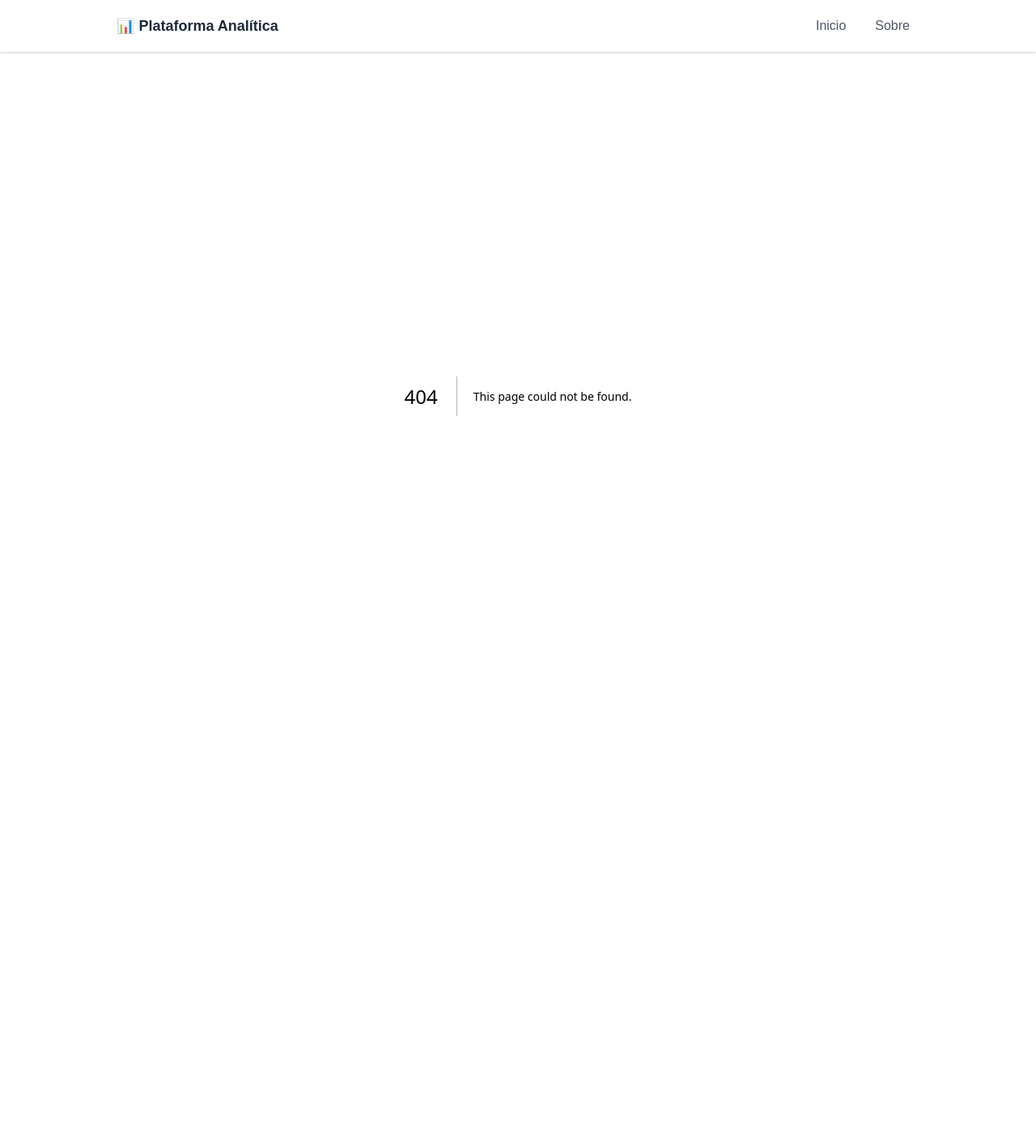
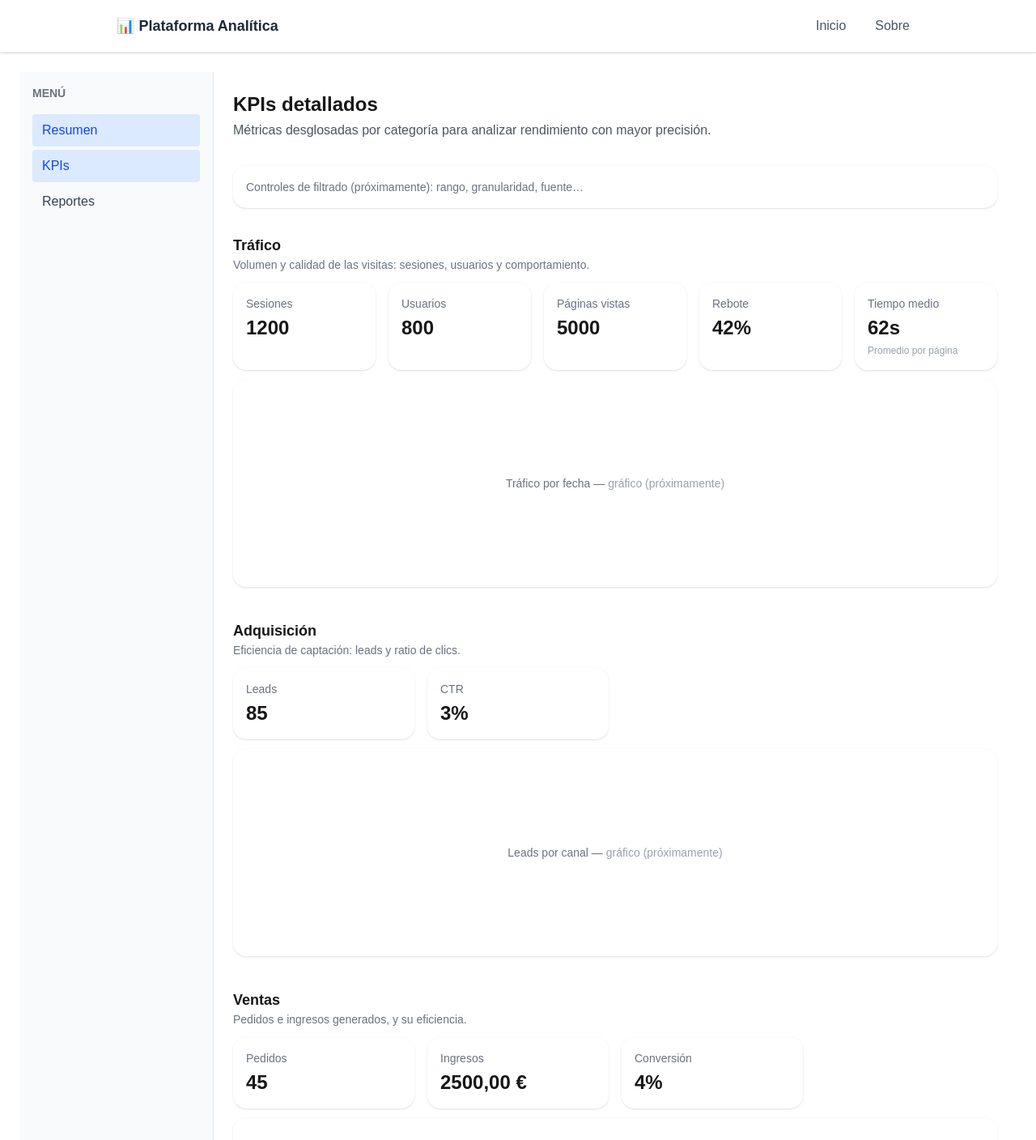
Before and after one commit to Aida230/plataforma-analitica, a Next.js app in the folder apps/web/: page /dashboard/kpis in a window 1280 px wide. Before the commit this address had no page. Shown: the top 1408 px of the page at 81% size. Before the commit the page ends 913 px from the top, so only its background shows below. Built offline with nearby package versions, Linux system fonts and the light colour scheme.

Commit message:
kpis scaffoldind

```diff
--- /dev/null
+++ b/apps/web/src/app/dashboard/kpis/page.tsx
@@ -0,0 +1,204 @@
+'use client';
+/**
+ * Página KPIs (detalle)
+ * - Hereda el layout de /dashboard automáticamente.
+ * - Maquetación con Tailwind.
+ * - Usa datos mock por ahora (sin llamadas a API).
+ * - Incluye:
+ *   1) Encabezado + descripción
+ *   2) Bloque de "controles" (placeholder)
+ *   3) Secciones por categoría con tarjetas KPI
+ *   4) Placeholders de gráficos/tablas
+ */
+
+import React from 'react';
+
+// ---------------------------
+// Helpers de formato (mock)
+// ---------------------------
+const fmtPercent = (n: number) => `${Math.round(n * 100)}%`;
+const fmtCurrency = (n: number) =>
+  new Intl.NumberFormat('es-ES', { style: 'currency', currency: 'EUR' }).format(n);
+
+// ---------------------------
+// Datos mock (mismos nombres
+// que los del backend para
+// que luego sea fácil conectar)
+// ---------------------------
+const mock = {
+  traffic: {
+    sessions: 1200,
+    users: 800,
+    pageviews: 5000,
+    bounceRate: 0.42,
+    averageTimeOnPageSeconds: 62,
+  },
+  acquisition: {
+    leads: 85,
+    clickThroughRate: 0.032,
+  },
+  sales: {
+    orders: 45,
+    revenue: 2500,
+    conversionRate: 0.037,
+  },
+  engagement: {
+    returningUsers: 320,
+    totalEvents: 4100,
+  },
+};
+
+// ---------------------------
+// UI: Tarjeta KPI simple
+// ---------------------------
+function KpiCard({
+  title,
+  value,
+  hint,
+}: {
+  title: string;
+  value: React.ReactNode;
+  hint?: string;
+}) {
+  return (
+    <div className="rounded-2xl p-4 shadow bg-white">
+      <div className="text-sm text-gray-500">{title}</div>
+      <div className="mt-1 text-2xl font-semibold">{value}</div>
+      {hint ? <div className="mt-1 text-xs text-gray-400">{hint}</div> : null}
+    </div>
+  );
+}
+
+// ---------------------------
+// UI: Bloque (título + contenido)
+// ---------------------------
+function Section({
+  title,
+  children,
+  description,
+}: {
+  title: string;
+  description?: string;
+  children: React.ReactNode;
+}) {
+  return (
+    <section className="space-y-3">
+      <div>
+        <h2 className="text-lg font-semibold">{title}</h2>
+        {description ? <p className="text-sm text-gray-500">{description}</p> : null}
+      </div>
+      {children}
+    </section>
+  );
+}
+
+// ---------------------------
+// UI: Placeholder gráfico
+// (para reservar espacio)
+// ---------------------------
+function ChartPlaceholder({ label }: { label: string }) {
+  return (
+    <div className="bg-white rounded-2xl p-6 shadow flex items-center justify-center h-64">
+      <div className="text-gray-500 text-sm">
+        {label} — <span className="text-gray-400">gráfico (próximamente)</span>
+      </div>
+    </div>
+  );
+}
+
+// ---------------------------
+// Página
+// ---------------------------
+export default function KpisPage() {
+  // 🔜 Más adelante: leerá params (fechas, granularidad) y hará fetch a /kpis/*
+  // Por ahora solo maquetación con mock.
+
+  return (
+    <div className="space-y-8">
+      {/* 1) Encabezado */}
+      <header className="space-y-1">
+        <h1 className="text-2xl font-semibold">KPIs detallados</h1>
+        <p className="text-gray-600">
+          Métricas desglosadas por categoría para analizar rendimiento con mayor precisión.
+        </p>
+      </header>
+
+      {/* 2) Controles (placeholder) */}
+      <div className="bg-white rounded-2xl p-4 shadow flex flex-wrap gap-3 items-center">
+        <span className="text-sm text-gray-500">
+          Controles de filtrado (próximamente): rango, granularidad, fuente…
+        </span>
+      </div>
+
+      {/* 3) Categorías */}
+      <div className="space-y-10">
+
+        {/* Tráfico */}
+        <Section
+          title="Tráfico"
+          description="Volumen y calidad de las visitas: sesiones, usuarios y comportamiento."
+        >
+          <div className="grid grid-cols-1 sm:grid-cols-2 lg:grid-cols-5 gap-4">
+            <KpiCard title="Sesiones" value={mock.traffic.sessions} />
+            <KpiCard title="Usuarios" value={mock.traffic.users} />
+            <KpiCard title="Páginas vistas" value={mock.traffic.pageviews} />
+            <KpiCard title="Rebote" value={fmtPercent(mock.traffic.bounceRate)} />
+            <KpiCard
+              title="Tiempo medio"
+              value={`${mock.traffic.averageTimeOnPageSeconds}s`}
+              hint="Promedio por página"
+            />
+          </div>
+          <ChartPlaceholder label="Tráfico por fecha" />
+        </Section>
+
+        {/* Adquisición */}
+        <Section
+          title="Adquisición"
+          description="Eficiencia de captación: leads y ratio de clics."
+        >
+          <div className="grid grid-cols-1 sm:grid-cols-2 lg:grid-cols-4 gap-4">
+            <KpiCard title="Leads" value={mock.acquisition.leads} />
+            <KpiCard title="CTR" value={fmtPercent(mock.acquisition.clickThroughRate)} />
+          </div>
+          <ChartPlaceholder label="Leads por canal" />
+        </Section>
+
+        {/* Ventas */}
+        <Section
+          title="Ventas"
+          description="Pedidos e ingresos generados, y su eficiencia."
+        >
+          <div className="grid grid-cols-1 sm:grid-cols-2 lg:grid-cols-4 gap-4">
+            <KpiCard title="Pedidos" value={mock.sales.orders} />
+            <KpiCard title="Ingresos" value={fmtCurrency(mock.sales.revenue)} />
+            <KpiCard title="Conversión" value={fmtPercent(mock.sales.conversionRate)} />
+          </div>
+          <ChartPlaceholder label="Pedidos e ingresos por fecha" />
+        </Section>
+
+        {/* Engagement */}
+        <Section
+          title="Engagement"
+          description="Fidelidad e interacción con el contenido."
+        >
+          <div className="grid grid-cols-1 sm:grid-cols-2 lg:grid-cols-4 gap-4">
+            <KpiCard title="Usuarios recurrentes" value={mock.engagement.returningUsers} />
+            <KpiCard title="Eventos totales" value={mock.engagement.totalEvents} />
+          </div>
+          <ChartPlaceholder label="Eventos por tipo" />
+        </Section>
+      </div>
+
+      {/* 4) Placeholder tablas/comparativas */}
+      <Section
+        title="Comparativas y tablas"
+        description="Segmentaciones, top páginas/canales, y detalles exportables."
+      >
+        <div className="bg-white rounded-2xl p-6 shadow text-sm text-gray-500">
+          Aquí irán tablas y comparativas detalladas (próximamente).
+        </div>
+      </Section>
+    </div>
+  );
+}
```
Also changed, not shown: apps/web/src/app/dashboard/kpis/_components/Section.tsx (added).
